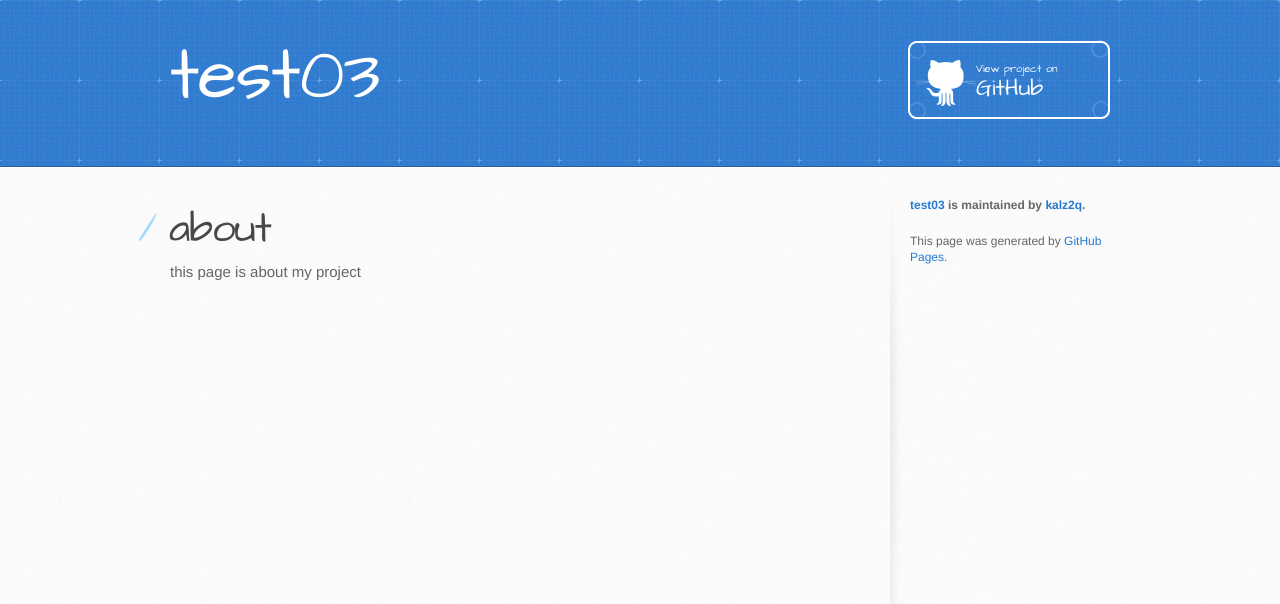
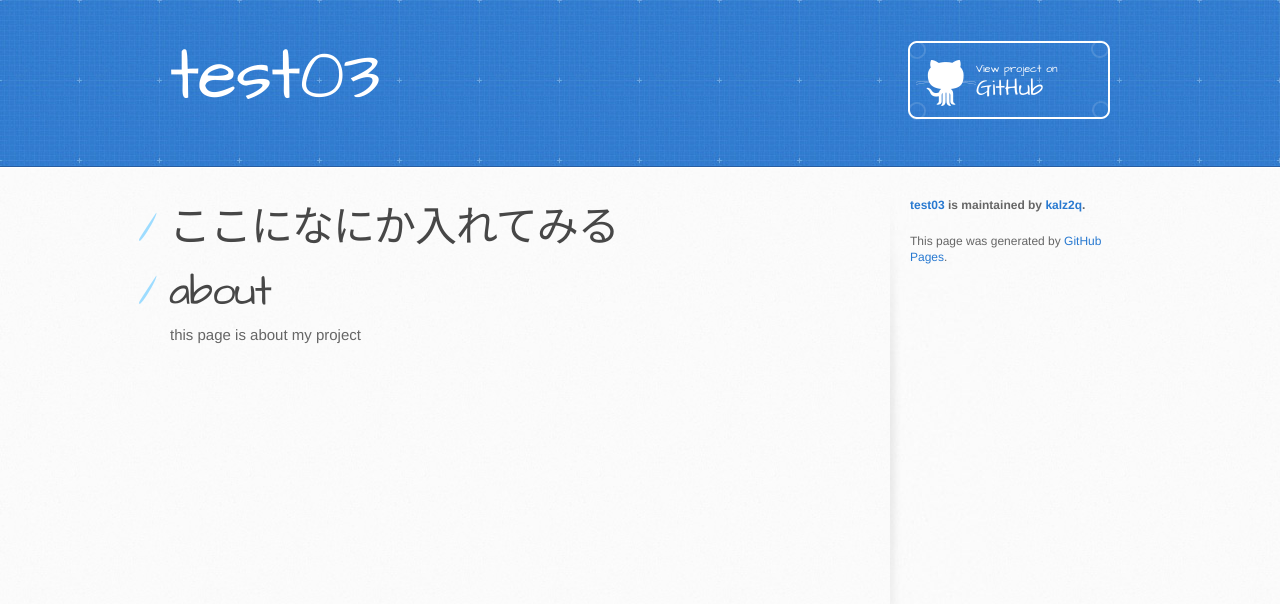
Before and after one commit to kalz2q/test03, a Jekyll site: the page built from about.md, in a window 1280 px wide. Shown: the top 604 px of the page. Built offline with Jekyll 4.4.1, drawn with Linux system fonts in a browser that asks for light colours; the repository's description, which GitHub fills in, is left out.

Commit message:
Update default.html

```diff
--- a/_layouts/default.html
+++ b/_layouts/default.html
@@ -30,6 +30,7 @@
     <div id="content-wrapper">
       <div class="inner clearfix">
         <section id="main-content">
+          <h1>ここになにか入れてみる</h1>
           {{ content }}
         </section>
 
```
